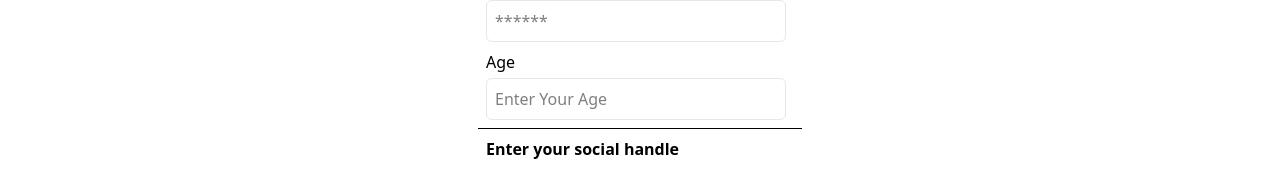
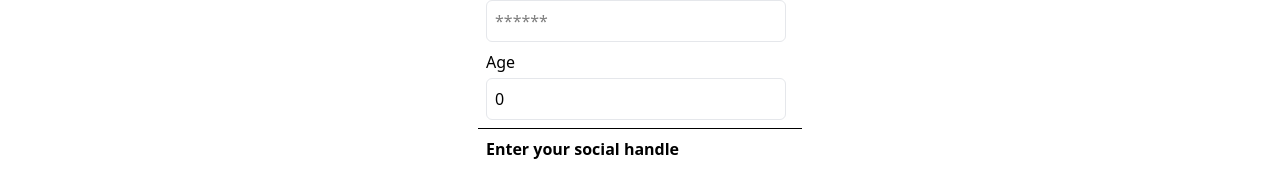
Before and after one commit to shojibruhan/reactHookForm, a React (Vite) app: page / in a window 1280 px wide. Shown: the part 311-481 px from the top of the page. Built offline with nearby package versions, Linux system fonts and the light colour scheme.

Commit message:
finalizing the project

```diff
--- a/src/components/RegistrationForm.jsx
+++ b/src/components/RegistrationForm.jsx
@@ -83,6 +83,8 @@ const LogInForm = () => {
             <Controller
               name="age"
               control={control}
+              defaultValue={1}
+              // eslint-disable-next-line no-unused-vars
               render={({ field: { ref, ...field } }) => (
                 <NumberInput
                   id="age"
--- /dev/null
+++ b/src/part_2/components/Number.jsx
@@ -0,0 +1,19 @@
+import React from "react";
+
+const Number = ({ value, onChange, ...rest }) => {
+  const handleChange = (e) => {
+    const val = e.target.valueAsNumber || 0;
+    onChange(val);
+  };
+  return (
+    <input
+      type="number"
+      min={0}
+      value={value}
+      onChange={handleChange}
+      {...rest}
+    />
+  );
+};
+
+export default Number;
--- a/src/part_2/components/Register.jsx
+++ b/src/part_2/components/Register.jsx
@@ -1,7 +1,8 @@
 import React from "react";
-import { useFieldArray, useForm } from "react-hook-form";
+import { Controller, useFieldArray, useForm } from "react-hook-form";
 import Field from "./Field";
 import FieldSet from "./FieldSet";
+import Number from "./Number";
 
 const Register = () => {
   const {
@@ -78,21 +79,41 @@ const Register = () => {
             />
           </Field>
           <Field label="Age" error={errors.age}>
-            <input
-              {...register("age", {
-                required: "Age is required",
-                max: {
-                  value: 100,
-                  message: "Age must be between 0 and 100",
+            <Controller
+              name="age"
+              defaultValue={0}
+              control={control}
+              // eslint-disable-next-line no-unused-vars
+              render={({ field: { ref, ...field } }) => (
+                <Number
+                  id="age"
+                  className={`p-2 border box-border w-[300px] rounded-md ${
+                    errors.age ? "border-red-800" : "border-gray-200"
+                  }`}
+                  {...field}
+                />
+              )}
+              rules={{
+                min: {
+                  value: 18,
+                  message: "You must be at least 18 years old",
                 },
-              })}
-              type="number"
-              name="age"
-              id="age"
-              placeholder="Enter Your Age"
-              className={`p-2 border box-border w-[300px] rounded-md ${
-                errors.age ? "border-red-800" : "border-gray-200"
-              }`}
+              }}
+              // <input
+              //   {...register("age", {
+              //     required: "Age is required",
+              //     max: {
+              //       value: 100,
+              //       message: "Age must be between 0 and 100",
+              //     },
+              //   })}
+              //   type="number"
+              //   name="age"
+              //   id="age"
+              //   placeholder="Enter Your Age"
+              //   className={`p-2 border box-border w-[300px] rounded-md ${
+              //     errors.age ? "border-red-800" : "border-gray-200"
+              //   }`}
             />
           </Field>
         </FieldSet>
```
